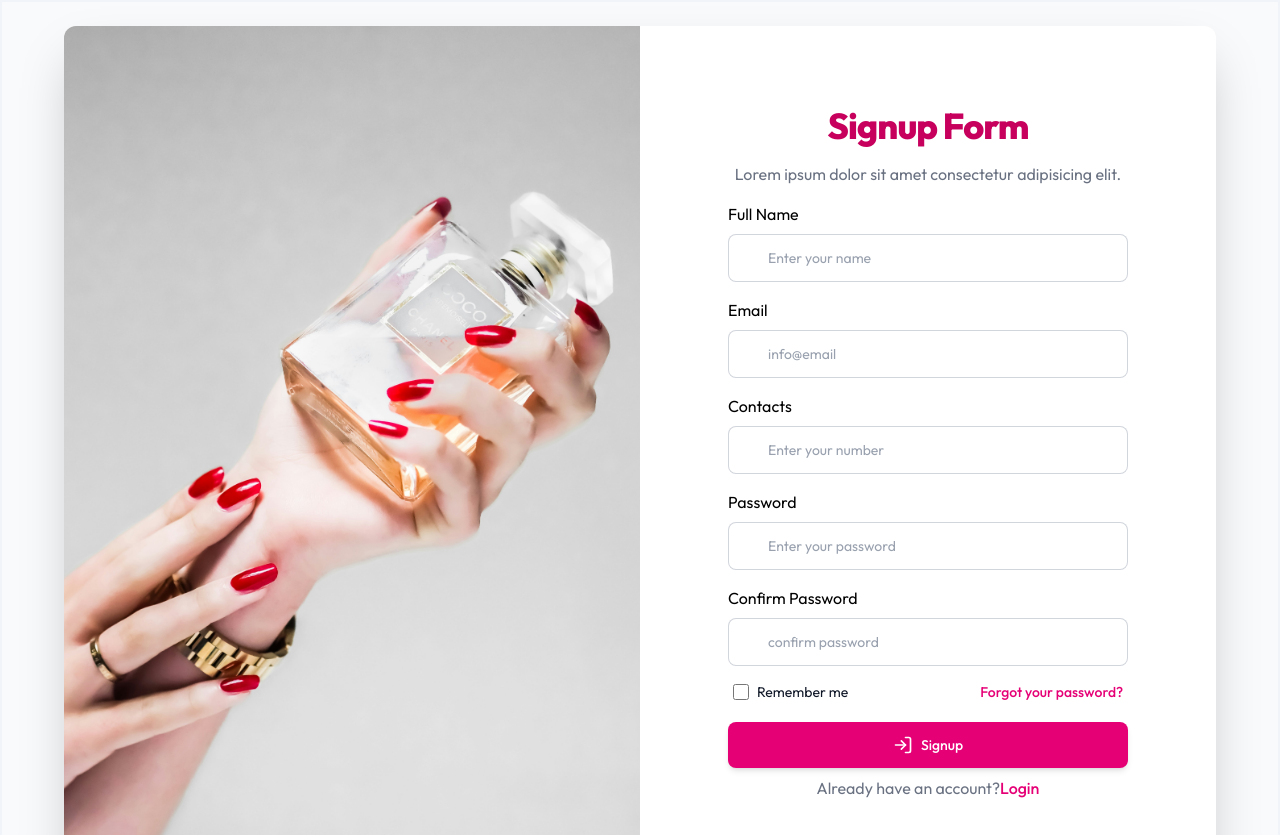
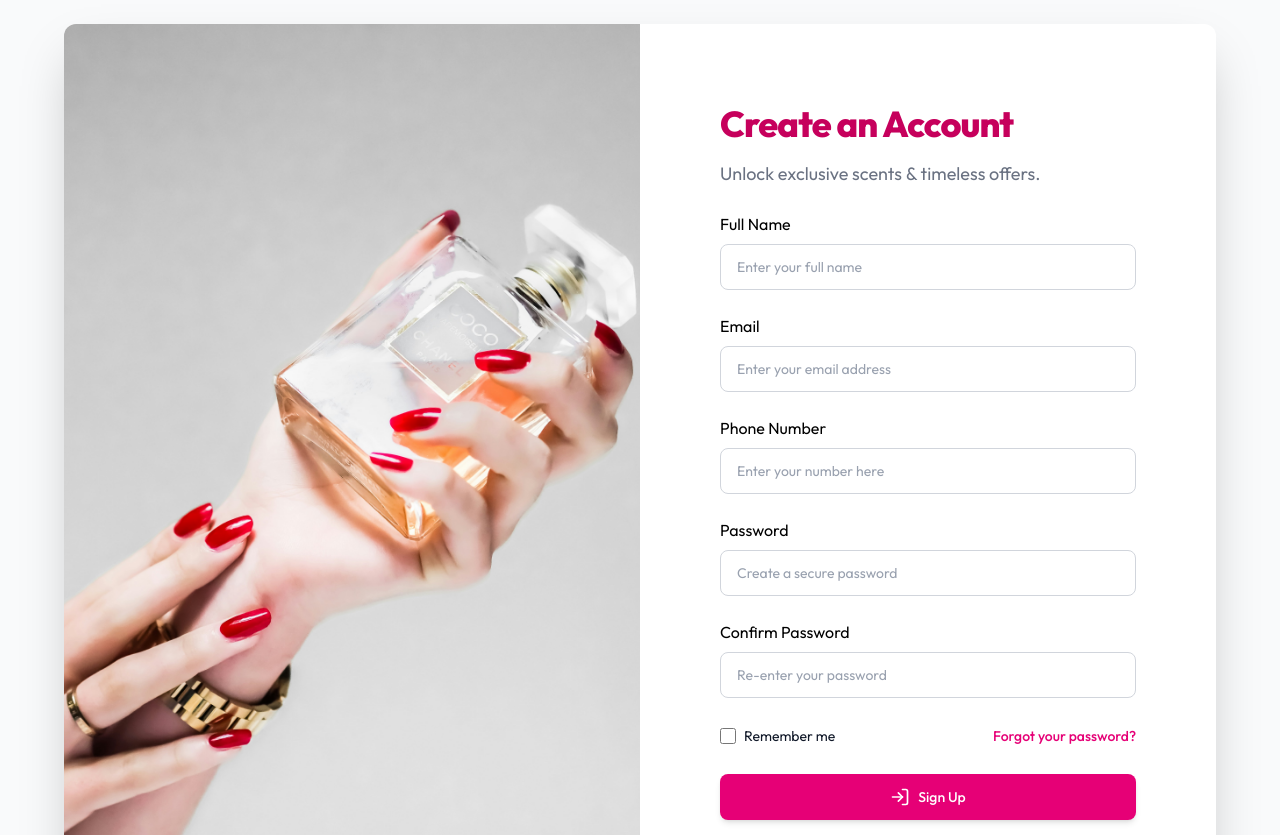
Before and after one commit to ephraimtetteh/timeless, a React (Vite) app: page /signup in a window 1280 px wide. Shown: the top 835 px of the page. Built offline with nearby package versions, Linux system fonts and the light colour scheme; a web font is replaced by a local one.

Commit message:
features

```diff
--- a/src/pages/ForgotPassword.jsx
+++ b/src/pages/ForgotPassword.jsx
@@ -2,52 +2,54 @@ import { Link } from "react-router-dom";
 
 const ForgotPassword = () => {
   return (
-    // Main div
-    <div className="flex justify-center items-center cursor-pointer border-2 border-slate-100 min-h-screen bg-gray-50 p-4 sm:p-6  ">
-      {/* Container div */}
-      <div className="w-full max-w-2xl bg-white rounded-xl shadow-2xl overflow-hidden flex flex-col justify-center items-center py-8 ">
-        {/* Forget Password div */}
-
-        <div className="flex flex-col justify-center items-center ">
-          <h1 className="text-4xl font-extrabold text-pink-700 tracking-tight ">
+    // Main wrapper
+    <div className="flex justify-center items-center min-h-screen bg-gray-50 p-4 sm:p-6">
+      {/* Card container */}
+      <div className="w-full max-w-md bg-white rounded-xl shadow-2xl overflow-hidden flex flex-col justify-center items-center py-8 px-6">
+        {/* Header */}
+        <div className="text-center">
+          <h1 className="text-3xl sm:text-4xl font-extrabold text-pink-700 tracking-tight">
             Forgot Password
           </h1>
-          <p className="text-gray-500 text:lg tracking-tight mb-10  ">
-           Enter your email address below  and we'll send you   a link to reset your password.
+          <p className="mt-3 text-gray-500 text-sm sm:text-base tracking-tight">
+            Enter your email address below and we'  ll send you a link to reset
+            your password.
           </p>
         </div>
 
-        {/* forms div */}
-
-        <div className="" >
-
+        {/* Form input */}
+        <div className="w-full mt-8">
           <input
-          className="w-[400px] border-0 rounded-lg py-3 pl-2 text-gray-900 ring-1 ring-inset ring-gray-300 placeholder:text-gray-400 focus:ring-2 focus-ring-inset focus-ring-indigo-300 sm-text-sm sm-leading-6 transition duration-150 ease-in-out mb-8 "
-          type="text"
-          placeholder="   Enter your email"
-          name=""
-          id=""
-          // icon={<FiMail />}
+            className="w-full border border-gray-300 rounded-lg py-3 pl-3 text-gray-900 placeholder:text-gray-400 focus:border-pink-500 focus:ring-2 focus:ring-pink-300 text-sm sm:text-base transition duration-150 ease-in-out mb-6"
+            type="email"
+            placeholder="Enter your email"
+            name="email"
+            id="email"
+            required
           />
         </div>
 
-        {/* Button div */}
-
-        <div >
+        {/* Submit button */}
+        <div className="w-full">
           <button
-          type="submit"
-          className="w-[400px] flex justify-center items-center py-3 px-4 border border-transparent rounded-lg shadow-md text-sm font-medium text-white bg-pink-700 hover:bg-pink-500 focus:outline-none focus:ring-2 focus:ring-offset-2 focus:ring-pink-500 transition duration-300 ease-in-out disabled:opacity-50 disabled:cursor-not-allowed mb-2  ">
-            Reset Password</button>
+            type="submit"
+            className="w-full flex justify-center items-center py-3 px-4 border border-transparent rounded-lg shadow-md text-sm font-medium text-white bg-pink-700 hover:bg-pink-500 focus:outline-none focus:ring-2 focus:ring-offset-2 focus:ring-pink-500 transition duration-300 ease-in-out disabled:opacity-50 disabled:cursor-not-allowed mb-4"
+          >
+            Reset Password
+          </button>
         </div>
 
-        <div>
+        {/* Back to login */}
+        <div className="text-center">
           <p className="text-sm text-gray-900">
             Remember your password? Go back to
-           <Link to="/login" className="text-pink-700 font-bold hover:text-pink-500 pl-1 " >Login
-           </Link>
-
+            <Link
+              to="/login"
+              className="text-pink-700 font-bold hover:text-pink-500 pl-1"
+            >
+              Login
+            </Link>
           </p>
-
         </div>
       </div>
     </div>
--- a/src/pages/Signup.jsx
+++ b/src/pages/Signup.jsx
@@ -1,96 +1,96 @@
 import { FiLogIn } from "react-icons/fi";
 import { Link } from "react-router-dom";
 import { useState } from "react";
-// import { useNavigate } from "react-router-dom";
 
 const Signup = () => {
   const [isLoading, setIsLoading] = useState(false);
+
   return (
-    <div className="flex  justify-center items-center cursor-pointer  gap-1 border-2 border-slate-100 min-h-screen  bg-gray-50 p-4 sm:p-6 ">
+    <div className="flex justify-center items-center min-h-screen bg-gray-50 p-4 sm:p-6">
       {/* Container div */}
       <div className="w-full max-w-6xl bg-white rounded-xl shadow-2xl overflow-hidden">
         <div className="grid grid-cols-1 lg:grid-cols-2">
-          <div className="hidden lg:block ">
+          {/* Left image */}
+          <div className="hidden lg:block">
             <img
               className="w-full h-full object-cover"
               src="/Perfume1.jpg"
-              alt="image"
+              alt="Perfume bottle"
             />
           </div>
 
-          {/* Forms */}
-          <div className=" w-full p-8 sm:p-12 md:p-16 lg:p-14 xl:p-20 flex flex-col justify-centerflex  gap-2 justify-center items-center py-9 ">
-            <h2 className="text-4xl font-extrabold text-pink-700 tracking-tight mb-2">
-              Signup Form
+          {/* Right form */}
+          <div className="w-full flex flex-col justify-center gap-4 p-8 sm:p-12 md:p-16 lg:p-14 xl:p-20">
+            <h2 className="text-3xl sm:text-4xl font-extrabold text-pink-700 tracking-tight ">
+              Create an Account
             </h2>
-            <p className="text-gray-500 text:lg">
-              Lorem ipsum dolor sit amet consectetur adipisicing elit.
+            <p className="text-gray-500 text-lg">
+              Unlock exclusive scents & timeless offers.
             </p>
 
-            <div className="flex flex-col">
-              <label className="py-2" htmlFor="text">
+            {/* Form inputs */}
+            <div className="flex flex-col max-w-md w-full">
+              <label className="py-2" htmlFor="fullName">
                 Full Name
               </label>
               <input
-                className="block w-[400px] rounded-lg border-0 py-3 pl-10 pr-4 text-gray-900 ring-1 ring-inset ring-gray-300 placeholder:text-gray-400 focus:ring-2 focus:ring-inset focus:ring-indigo-600 sm:text-sm sm:leading-6 transition duration-150 ease-in-out"
+                id="fullName"
                 type="text"
-                name=""
-                id=""
-                placeholder="Enter your name"
+                placeholder="Enter your full name"
+                className="w-full rounded-lg border border-gray-300 py-3 px-4 text-gray-900 placeholder:text-gray-400 focus:ring-2 focus:ring-pink-600 focus:border-pink-600 sm:text-sm transition"
               />
             </div>
-            <div className="flex flex-col">
-              <label className="py-2" htmlFor="text">
+
+            <div className="flex flex-col max-w-md w-full">
+              <label className="py-2" htmlFor="email">
                 Email
               </label>
               <input
-                className="block w-[400px] rounded-lg border-0 py-3 pl-10 pr-4 text-gray-900 ring-1 ring-inset ring-gray-300 placeholder:text-gray-400 focus:ring-2 focus:ring-inset focus:ring-indigo-600 sm:text-sm sm:leading-6 transition duration-150 ease-in-out  "
-                type="text"
-                name=""
-                id=""
-                placeholder="info@email"
+                id="email"
+                type="email"
+                placeholder="Enter your email address"
+                className="w-full rounded-lg border border-gray-300 py-3 px-4 text-gray-900 placeholder:text-gray-400 focus:ring-2 focus:ring-pink-600 focus:border-pink-600 sm:text-sm transition"
               />
             </div>
 
-            <div className="flex flex-col">
-              <label className="py-2" htmlFor="text">
-                Contacts
+            <div className="flex flex-col max-w-md w-full">
+              <label className="py-2" htmlFor="contacts">
+                Phone Number
               </label>
               <input
-                className="block w-[400px] rounded-lg border-0 py-3 pl-10 pr-4 text-gray-900 ring-1 ring-inset ring-gray-300 placeholder:text-gray-400 focus:ring-2 focus:ring-inset focus:ring-indigo-600 sm:text-sm sm:leading-6 transition duration-150 ease-in-out  "
-                type="text"
-                name="text"
-                id="text"
-                placeholder="Enter your number"
+                id="contacts"
+                type="tel"
+                placeholder="Enter your number here"
+                className="w-full rounded-lg border border-gray-300 py-3 px-4 text-gray-900 placeholder:text-gray-400 focus:ring-2 focus:ring-pink-600 focus:border-pink-600 sm:text-sm transition"
               />
             </div>
 
-            <div className="flex flex-col">
-              <label className="py-2" htmlFor="text">
+            <div className="flex flex-col max-w-md w-full">
+              <label className="py-2" htmlFor="password">
                 Password
               </label>
               <input
-                className="block w-[400px] rounded-lg border-0 py-3 pl-10 pr-4 text-gray-900 ring-1 ring-inset ring-gray-300 placeholder:text-gray-400 focus:ring-2 focus:ring-inset focus:ring-indigo-600 sm:text-sm sm:leading-6 transition duration-150 ease-in-out  "
-                type="text"
-                name="text"
-                id="text"
-                placeholder="Enter your password"
+                id="password"
+                type="password"
+                placeholder="Create a secure password"
+                className="w-full rounded-lg border border-gray-300 py-3 px-4 text-gray-900 placeholder:text-gray-400 focus:ring-2 focus:ring-pink-600 focus:border-pink-600 sm:text-sm transition"
               />
             </div>
-            <div className="flex flex-col">
-              <label className="py-2" htmlFor="text">
+
+            <div className="flex flex-col max-w-md w-full">
+              <label className="py-2" htmlFor="confirmPassword">
                 Confirm Password
               </label>
               <input
-                className="block w-[400px] rounded-lg border-0 py-3 pl-10 pr-4 text-gray-900 ring-1 ring-inset ring-gray-300 placeholder:text-gray-400 focus:ring-2 focus:ring-inset focus:ring-indigo-600 sm:text-sm sm:leading-6 transition duration-150 ease-in-out "
-                type="text"
-                name="text"
-                id="text"
-                placeholder="confirm password"
+                id="confirmPassword"
+                type="password"
+                placeholder="Re-enter your password"
+                className="w-full rounded-lg border border-gray-300 py-3 px-4 text-gray-900 placeholder:text-gray-400 focus:ring-2 focus:ring-pink-600 focus:border-pink-600 sm:text-sm transition"
               />
             </div>
 
-            <div className="flex items-center justify-between pt-2 py-3 gap-33">
+            {/* Remember me & forgot password */}
+            <div className="flex items-center justify-between max-w-md w-full py-3">
               <div className="flex items-center">
                 <input
                   id="remember-me"
@@ -109,22 +109,19 @@ const Signup = () => {
               <div className="text-sm">
                 <Link
                   to="/forgot-password"
-                  className="font-medium text-pink-600 hover:text-pink-500 transition duration-150 ease-in-out"
+                  className="font-medium text-pink-600 hover:text-pink-500 transition"
                 >
                   Forgot your password?
                 </Link>
               </div>
             </div>
 
-            {/* <button className="w-70 rounded py-1 px-2 text-black bg-pink-600 text-x border-shadow-md  ">
-                Signup
-            </button> */}
-
-            <div>
+            {/* Signup button */}
+            <div className="max-w-md w-full">
               <button
                 type="submit"
                 disabled={isLoading}
-                className="w-[400px] flex justify-center items-center py-3 px-4 border border-transparent rounded-lg shadow-md text-sm font-medium text-white bg-pink-600 hover:bg-pink-500 focus:outline-none focus:ring-2 focus:ring-offset-2 focus:ring-pink-500 transition duration-300 ease-in-out disabled:opacity-50 disabled:cursor-not-allowed"
+                className="w-full flex justify-center items-center py-3 px-4 border border-transparent rounded-lg shadow-md text-sm font-medium text-white bg-pink-600 hover:bg-pink-500 focus:outline-none focus:ring-2 focus:ring-offset-2 focus:ring-pink-500 transition disabled:opacity-50 disabled:cursor-not-allowed"
               >
                 {isLoading ? (
                   <svg
@@ -144,21 +141,27 @@ const Signup = () => {
                     <path
                       className="opacity-75"
                       fill="currentColor"
-                      d="M4 12a8 8 0 018-8V0C5.373 0 0 5.373 0 12h4zm2 5.291A7.962 7.962 0 014 12H0c0 3.042 1.135 5.824 3 7.938l3-2.647z"
+                      d="M4 12a8 8 0 018-8V0C5.373 0
+                        0 5.373 0 12h4zm2 5.291A7.962
+                        7.962 0 014 12H0c0 3.042
+                        1.135 5.824 3 7.938l3-2.647z"
                     ></path>
                   </svg>
                 ) : (
                   <FiLogIn className="w-5 h-5 mr-2" />
                 )}
-                {isLoading ? "Signing up..." : "Signup"}
+                {isLoading
+                  ? "Creating Your Account..."
+                  : "Sign Up"}
               </button>
             </div>
 
-            <p className="text-gray-500 text:lg">
-              Already have an account?
+            {/* Login link */}
+            <p className="text-gray-500 text-lg pt-2">
+              Already a member?{" "}
               <Link
-                to="/Login"
-                className="font-medium text-pink-600 hover:text-pink-500 transition duration-150 ease-in-out"
+                to="/login"
+                className="font-medium text-pink-600 hover:text-pink-500 transition"
               >
                 Login
               </Link>
```
Also changed, not shown: src/components/Products.jsx (+40 -6 lines), src/pages/Home.jsx (+131 -28 lines), 1 other file (tests, documents, lock files or other folders).
